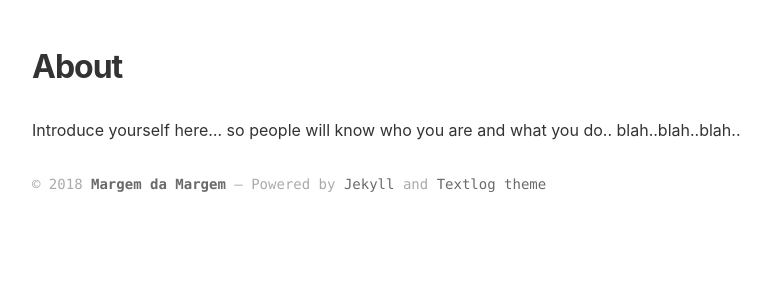
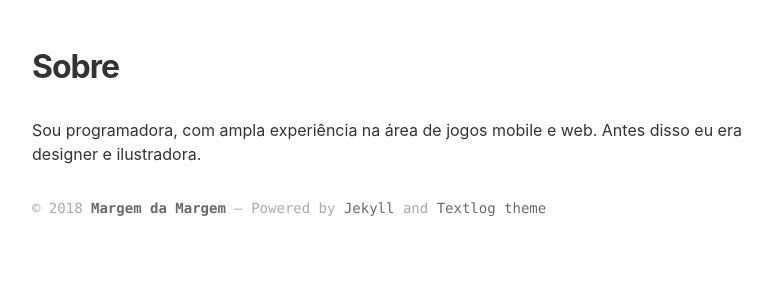
Before and after one commit to ThaisRobba/thaisrobba.github.io, a Jekyll site: the page built from about.md, in a window 1280 px wide. Shown: the top 300 px of the page, without its empty margins (8-780 px from the left). Built offline with Jekyll 4.4.1, drawn with Linux system fonts in a browser that asks for light colours.

Commit message:
Basic about page

```diff
--- a/about.md
+++ b/about.md
@@ -1,6 +1,6 @@
 ---
 layout: page
-title: About
+title: Sobre
 ---
 
-Introduce yourself here... so people will know who you are and what you do.. blah..blah..blah..
+Sou programadora, com ampla experiência na área de jogos mobile e web. Antes disso eu era designer e ilustradora.
```
